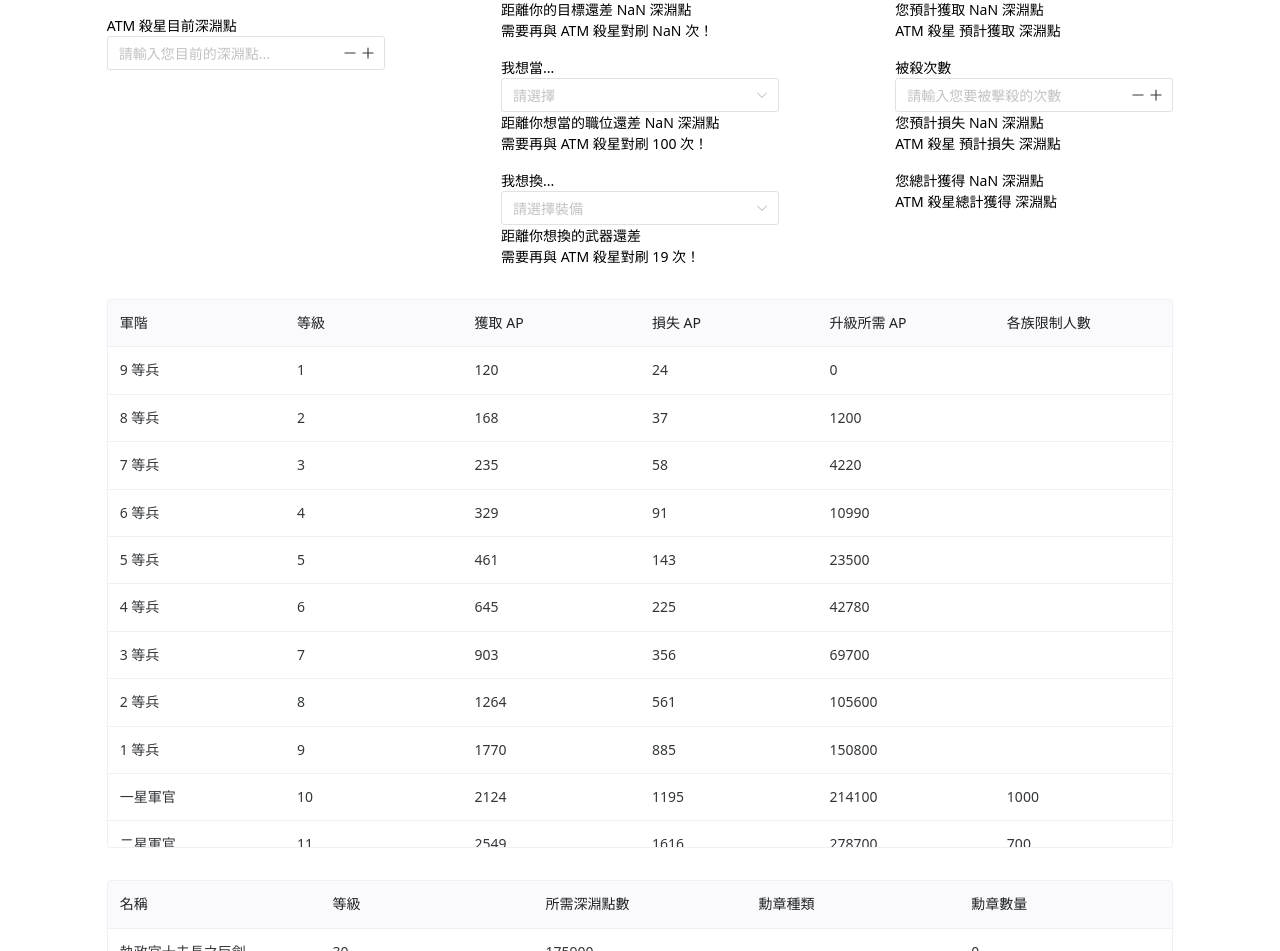
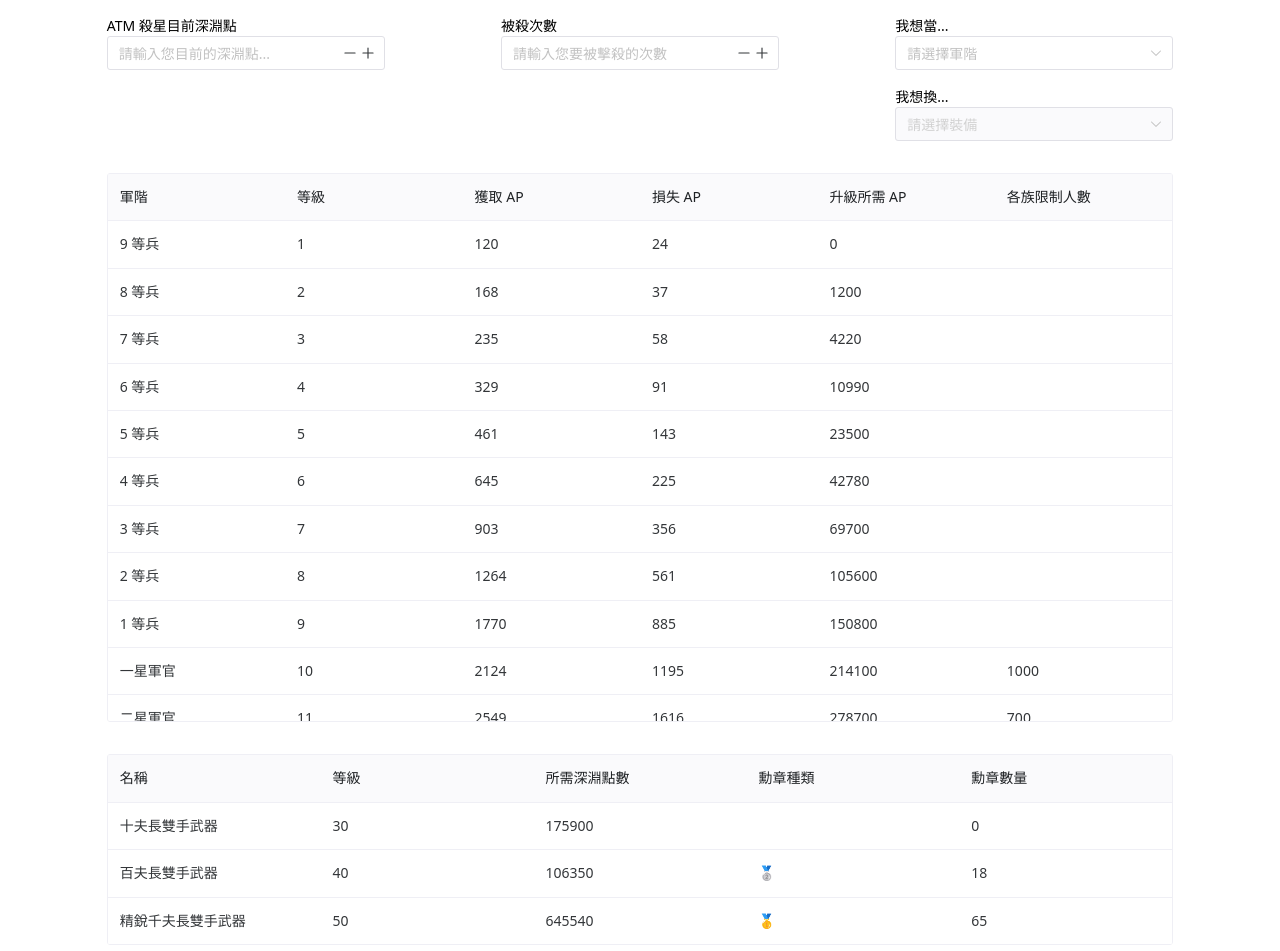
Before and after one commit to a1740942002/ap-calculator, a Vue app: page / in a window 1280 px wide. Shown: the part 221-1172 px from the top of the page. Built offline with nearby package versions, Linux system fonts and the light colour scheme.

Commit message:
version 1

```diff
--- a/src/App.vue
+++ b/src/App.vue
@@ -42,38 +42,6 @@
       </div>
 
       <div class="space-y-4">
-        <h3 class="text-xl">設定目標</h3>
-        <div>
-          <label for="">目標深淵點</label>
-          <n-input-number
-            v-model:value="expectAp"
-            clearable
-            placeholder="請輸入您的目標深淵點..."
-          />
-          <p>距離你的目標還差 {{ result }} 深淵點</p>
-          <p>
-            需要再與 ATM 殺星對刷 {{ Math.ceil(result / userBrushTotal) }} 次！
-          </p>
-        </div>
-
-        <div>
-          <p>我想當...</p>
-          <SelectPosition />
-          <p>
-            距離你想當的職位還差 {{ selectPosition?.levelUpAp - userAp }} 深淵點
-          </p>
-          <p>需要再與 ATM 殺星對刷 100 次！</p>
-        </div>
-
-        <div>
-          <p>我想換...</p>
-          <SelectGear />
-          <p>距離你想換的武器還差</p>
-          <p>需要再與 ATM 殺星對刷 19 次！</p>
-        </div>
-      </div>
-
-      <div class="space-y-4">
         <h3 class="text-xl">對刷相關</h3>
         <div>
           <label for="">殺 ATM 殺星次數</label>
@@ -81,9 +49,12 @@
             v-model:value="killNum"
             clearable
             placeholder="請輸入您要擊殺的次數"
+            max="5"
           />
-          <p>您預計獲取 {{ userBrushGet }} 深淵點</p>
-          <p>ATM 殺星 預計獲取 {{ atmBrushGet }} 深淵點</p>
+          <div v-if="userBrushGet">
+            <p>您預計獲取 {{ userBrushGet }} 深淵點</p>
+            <p>ATM 殺星 預計獲取 {{ atmBrushGet }} 深淵點</p>
+          </div>
         </div>
 
         <div>
@@ -92,13 +63,64 @@
             v-model:value="deadNum"
             clearable
             placeholder="請輸入您要被擊殺的次數"
+            max="5"
           />
-          <p>您預計損失 {{ userBrushLose }} 深淵點</p>
-          <p>ATM 殺星 預計損失 {{ atmBrushLose }} 深淵點</p>
+          <div v-if="userBrushLose">
+            <p>您預計損失 {{ userBrushLose }} 深淵點</p>
+            <p>ATM 殺星 預計損失 {{ atmBrushLose }} 深淵點</p>
+          </div>
         </div>
-        <div>
+
+        <div v-if="userBrushTotal && atmBrushTotal">
+          <n-divider />
           <p>您總計獲得 {{ userBrushTotal }} 深淵點</p>
           <p>ATM 殺星總計獲得 {{ atmBrushTotal }} 深淵點</p>
+        </div>
+      </div>
+
+      <div class="space-y-4">
+        <h3 class="text-xl">設定目標</h3>
+        <div>
+          <label for="">目標深淵點</label>
+          <n-input-number
+            v-model:value="expectAp"
+            clearable
+            placeholder="請輸入目標深淵點..."
+          />
+          <div v-if="expectAp">
+            <p>距離你的目標還差 {{ goalResult }} 深淵點</p>
+            <p>
+              需要再與 ATM 殺星對刷
+              {{ Math.ceil(goalResult / userBrushTotal) }} 次！
+            </p>
+          </div>
+        </div>
+
+        <div>
+          <p>我想當...</p>
+          <SelectPosition />
+          <div v-if="selectPosition">
+            <p>
+              距離你想當的職位還差
+              {{ selectPosition?.levelUpAp - userAp }} 深淵點
+            </p>
+            <p>
+              需要再與 ATM 殺星對刷
+              {{
+                Math.ceil((selectPosition?.levelUpAp - userAp) / userBrushTotal)
+              }}
+              次！
+            </p>
+          </div>
+        </div>
+
+        <div>
+          <p>我想換...</p>
+          <SelectGear />
+          <div v-if="false">
+            <p>距離你想換的武器還差</p>
+            <p>需要再與 ATM 殺星對刷 19 次！</p>
+          </div>
         </div>
       </div>
     </div>
@@ -138,17 +160,28 @@ export default {
     const userAp = ref();
     const expectAp = ref();
     const atmAp = ref();
-    const result = computed(() => expectAp.value - userAp.value);
+    const goalResult = computed(() => expectAp.value - userAp.value);
     const killNum = ref();
     const deadNum = ref();
     const userBrushGet = computed(
       () => killNum.value * atmPosition.value?.getAp
     );
+    const atmBrushGet = computed(
+      () => deadNum.value * userPosition.value?.getAp
+    );
+
     const userBrushLose = computed(
       () => deadNum.value * userPosition.value?.loseAp
     );
+    const atmBrushLose = computed(
+      () => killNum.value * atmPosition.value?.loseAp
+    );
+
     const userBrushTotal = computed(
       () => userBrushGet.value - userBrushLose.value
+    );
+    const atmBrushTotal = computed(
+      () => atmBrushGet.value - atmBrushLose.value
     );
 
     watchEffect(() => {
@@ -160,12 +193,15 @@ export default {
       userAp,
       expectAp,
       atmAp,
-      result,
+      goalResult,
       killNum,
       deadNum,
       userBrushGet,
+      atmBrushGet,
       userBrushLose,
+      atmBrushLose,
       userBrushTotal,
+      atmBrushTotal,
       userPosition,
       nextUserPosition,
       atmPosition,
--- a/src/components/SelectGear.vue
+++ b/src/components/SelectGear.vue
@@ -4,24 +4,25 @@
       v-model:value="value"
       :options="options"
       placeholder="請選擇裝備"
+      disabled="true"
     />
   </n-space>
 </template>
 
 <script>
 import { defineComponent, ref, watchEffect } from "vue";
-import { setSelectPosition } from "@/hooks/useSelect";
+import { setSelectGear } from "@/hooks/useSelect";
 
 export default defineComponent({
   setup() {
     const value = ref(null);
-    watchEffect(() => setSelectPosition(value.value));
+    watchEffect(() => setSelectGear(value.value));
 
     return {
       value,
       options: [
         {
-          label: "精銳千夫長武器",
+          label: "精銳千夫長雙手武器",
           value: 18,
         },
       ],
--- a/src/components/SelectPosition.vue
+++ b/src/components/SelectPosition.vue
@@ -1,6 +1,10 @@
 <template>
   <n-space vertical>
-    <n-select v-model:value="value" :options="options" placeholder="請選擇" />
+    <n-select
+      v-model:value="value"
+      :options="options"
+      placeholder="請選擇軍階"
+    />
   </n-space>
 </template>
 
--- a/src/data/abyssGearData.json
+++ b/src/data/abyssGearData.json
@@ -1,20 +1,20 @@
 [
   {
-    "name": "執政官十夫長之巨劍",
+    "name": "十夫長雙手武器",
     "level": 30,
     "requireAp": 175900,
     "medal": null,
     "medalNum": 0
   },
   {
-    "name": "執政官百夫長之巨劍",
+    "name": "百夫長雙手武器",
     "level": 40,
     "requireAp": 106350,
     "medal": "🥈",
     "medalNum": 18
   },
   {
-    "name": "精銳執政官千夫長之巨劍",
+    "name": "精銳千夫長雙手武器",
     "level": 50,
     "requireAp": 645540,
     "medal": "🥇",
--- a/src/hooks/useSelect.js
+++ b/src/hooks/useSelect.js
@@ -1,7 +1,9 @@
 import { ref } from 'vue';
 import positionData from '@/data/positionData.json';
+import abyssGearData from '@/data/abyssGearData.json';
 
 export const selectPosition = ref({});
+export const selectGear = ref({});
 
 export const setSelectPosition = (value) => {
   const position = positionData.find((pos) => {
@@ -9,3 +11,10 @@ export const setSelectPosition = (value) => {
   });
   selectPosition.value = position;
 };
+
+export const setSelectGear = (value) => {
+  const gear = abyssGearData.find((ger) => {
+    return ger.requireAp == value;
+  });
+  selectGear.value = gear;
+};
--- a/src/main.js
+++ b/src/main.js
@@ -4,10 +4,10 @@ import store from './store';
 import router from './router';
 import '@/tailwind.css';
 
-import { create, NButton, NBackTop, NInputNumber, NSpace, NSelect } from 'naive-ui';
+import { create, NButton, NBackTop, NInputNumber, NSpace, NSelect, NAlert, NDivider } from 'naive-ui';
 
 const naive = create({
-  components: [NButton, NBackTop, NInputNumber, NSpace, NSelect],
+  components: [NButton, NBackTop, NInputNumber, NSpace, NSelect, NAlert, NDivider],
 });
 
 createApp(App).use(store).use(router).use(naive).mount('#app');
```
